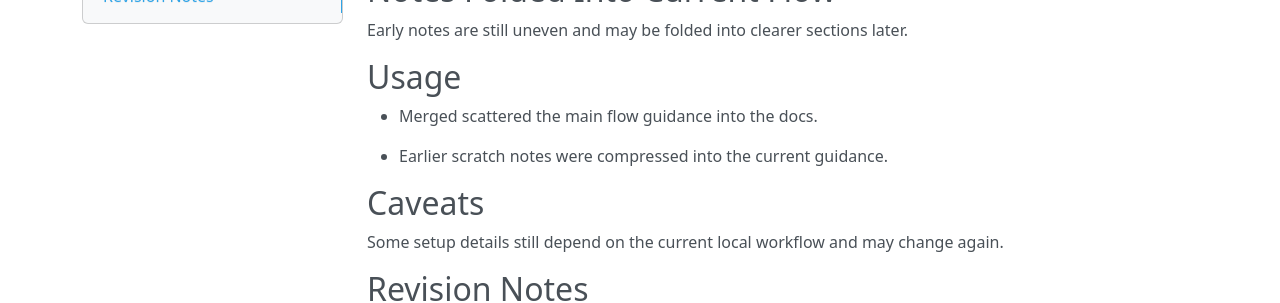
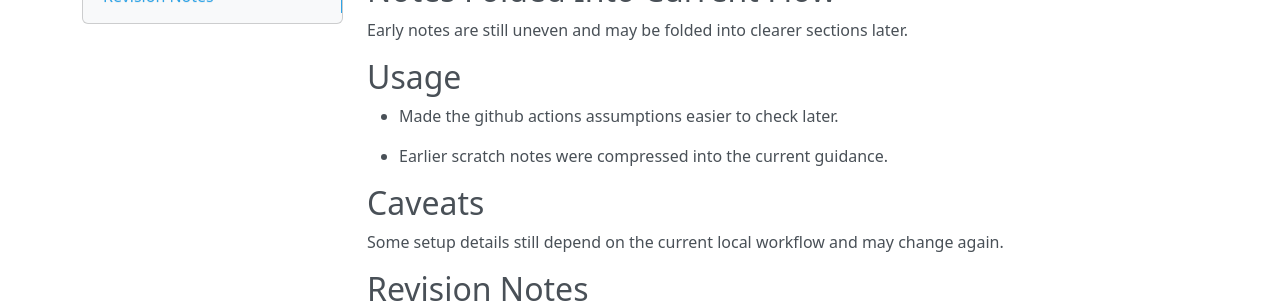
Before and after one commit to sebastianspicker/rae, an MkDocs documentation site: the page built from docs/README.md, in a window 1280 px wide. Shown: the part 336-639 px from the top of the page. Built offline with MkDocs 1.6.1, drawn with Linux system fonts in a browser that asks for light colours; nearby versions of some CDN libraries.

Commit message:
Improve CI setup and maintenance guidance
- Improve CI workflow configuration.
- Refresh maintenance guidance.

```diff
--- a/docs/README.md
+++ b/docs/README.md
@@ -11,7 +11,7 @@ This page keeps the current readme guidance concise after earlier rough notes.
 Early notes are still uneven and may be folded into clearer sections later.
 
 ## Usage
-- Merged scattered the main flow guidance into the docs.
+- Made the github actions assumptions easier to check later.
 
 - Earlier scratch notes were compressed into the current guidance.
 
```
Also changed, not shown: README.md (+8 -7 lines), 1 other file.
